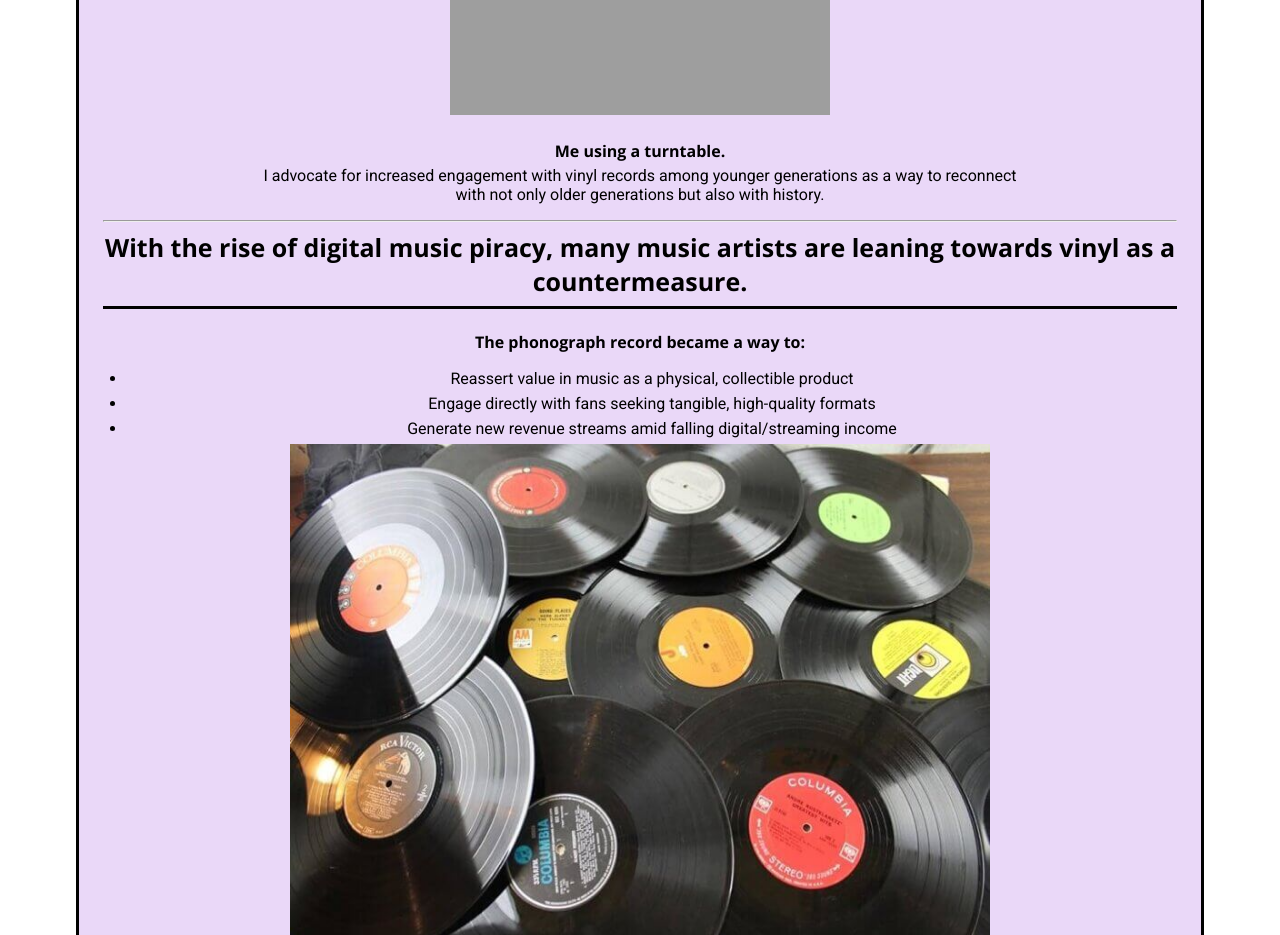
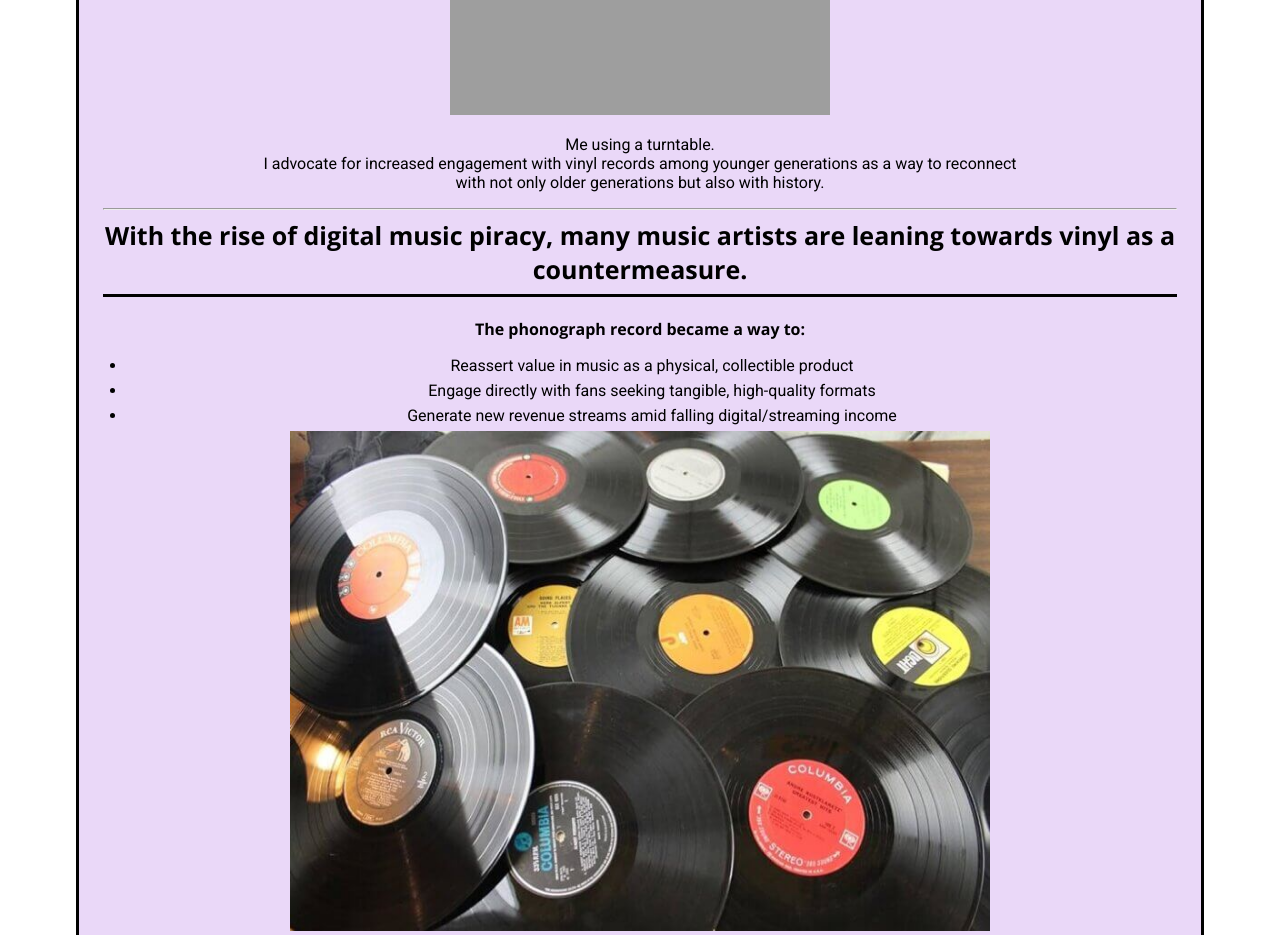
Before and after one commit to nrsantos4-stack/About-Me, a plain HTML site: page index(css+font_guide).html in a window 1280 px wide. Shown: the part 1780-2715 px from the top of the page. Drawn offline with nearby package versions, Linux system fonts and the light colour scheme; grey boxes are pictures that could not be loaded; files whose address does not match are found by name.

Commit message:
Update index(css+font_guide).html

```diff
--- a/index(css+font_guide).html
+++ b/index(css+font_guide).html
@@ -50,7 +50,7 @@ I was born on February 28, 2006. I am in my second year of college at the Univer
        <h3> My Advocacy </h3>
       <p><img src="images/turntable.jpg" alt="Using the turntable to play a record." height="500" width="380" ></p>
 
-     <h4> Me using a turntable. </h4>
+     <figcaption>Me using a turntable.</figcaption>
 
       <p>
         I advocate for increased engagement with vinyl records among younger generations as a way to reconnect <br>
```
